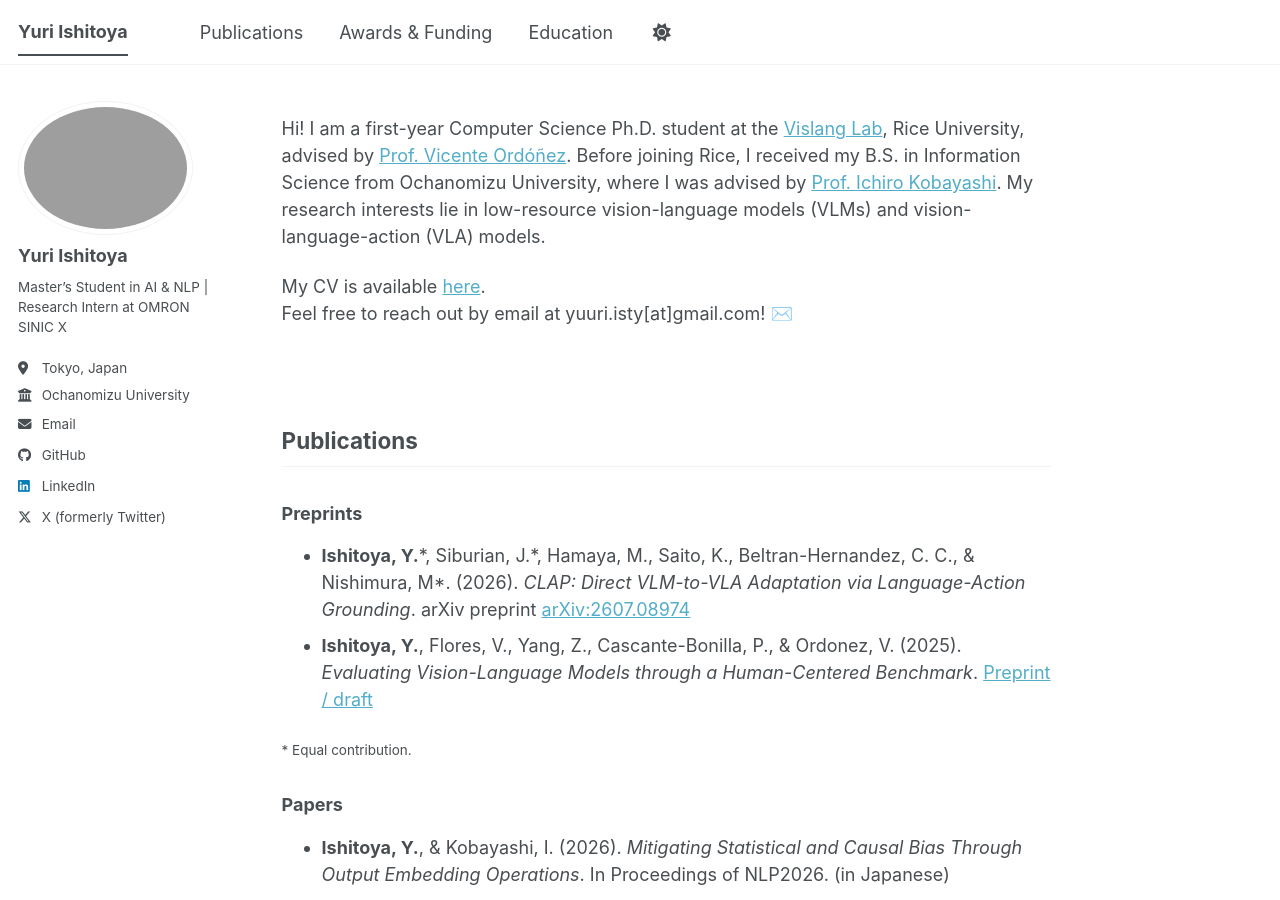
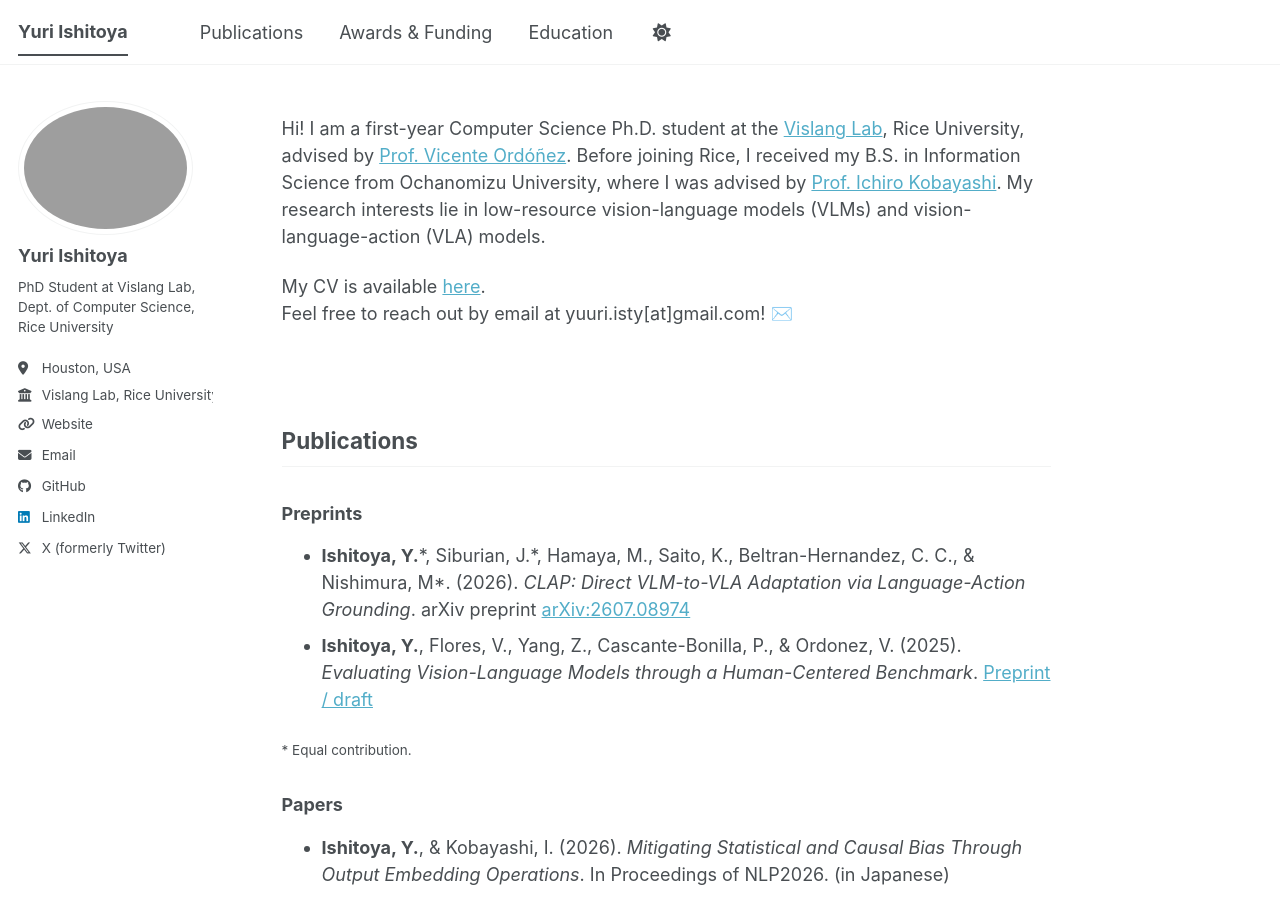
Before and after one commit to ishity/ishity.github.io, a Jekyll site: the page built from _pages/about.md, in a window 1280 px wide and 900 px high. Built offline with Jekyll 4.4.1, drawn with Linux system fonts in a browser that asks for light colours; a script bundle is joined from its source files by our own code; library files that are not in the unit come from our copies.

Commit message:
fix: pages

```diff
--- a/_config.yml
+++ b/_config.yml
@@ -27,10 +27,10 @@ author:
   avatar: "profile.jpg"
   name: "Yuri Ishitoya"
   pronouns: # example: "she/her"
-  bio: "Master’s Student in AI & NLP | Research Intern at OMRON SINIC X"
-  location: "Tokyo, Japan"
-  employer: "Ochanomizu University"
-  uri: # URL
+  bio: "PhD Student at Vislang Lab, Dept. of Computer Science, Rice University"
+  location: "Houston, USA"
+  employer: "Vislang Lab, Rice University"
+  uri: "https://vislang.ai/"
   email: "yuuri.isty [at] gmail.com"
 
   # Academic websites
```
